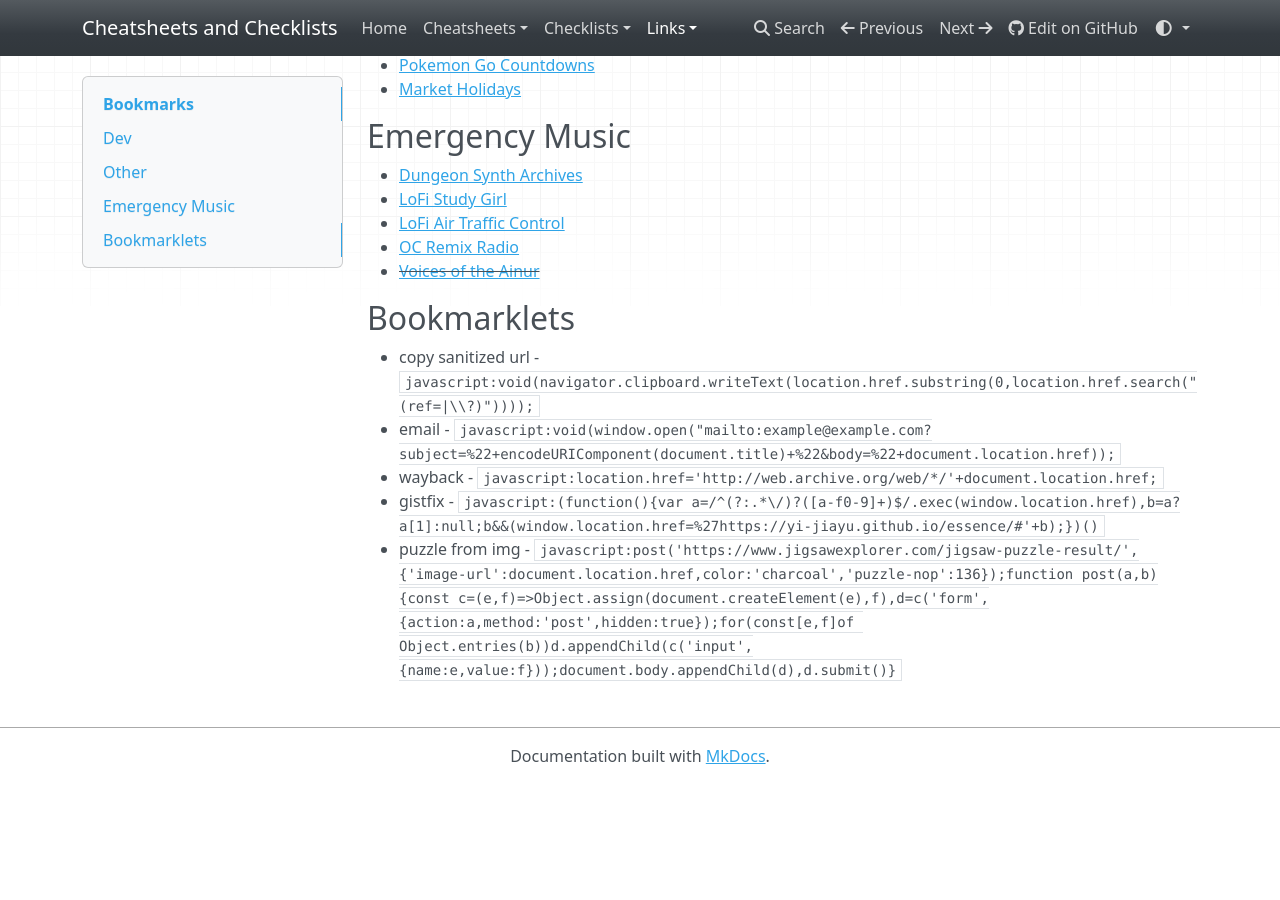
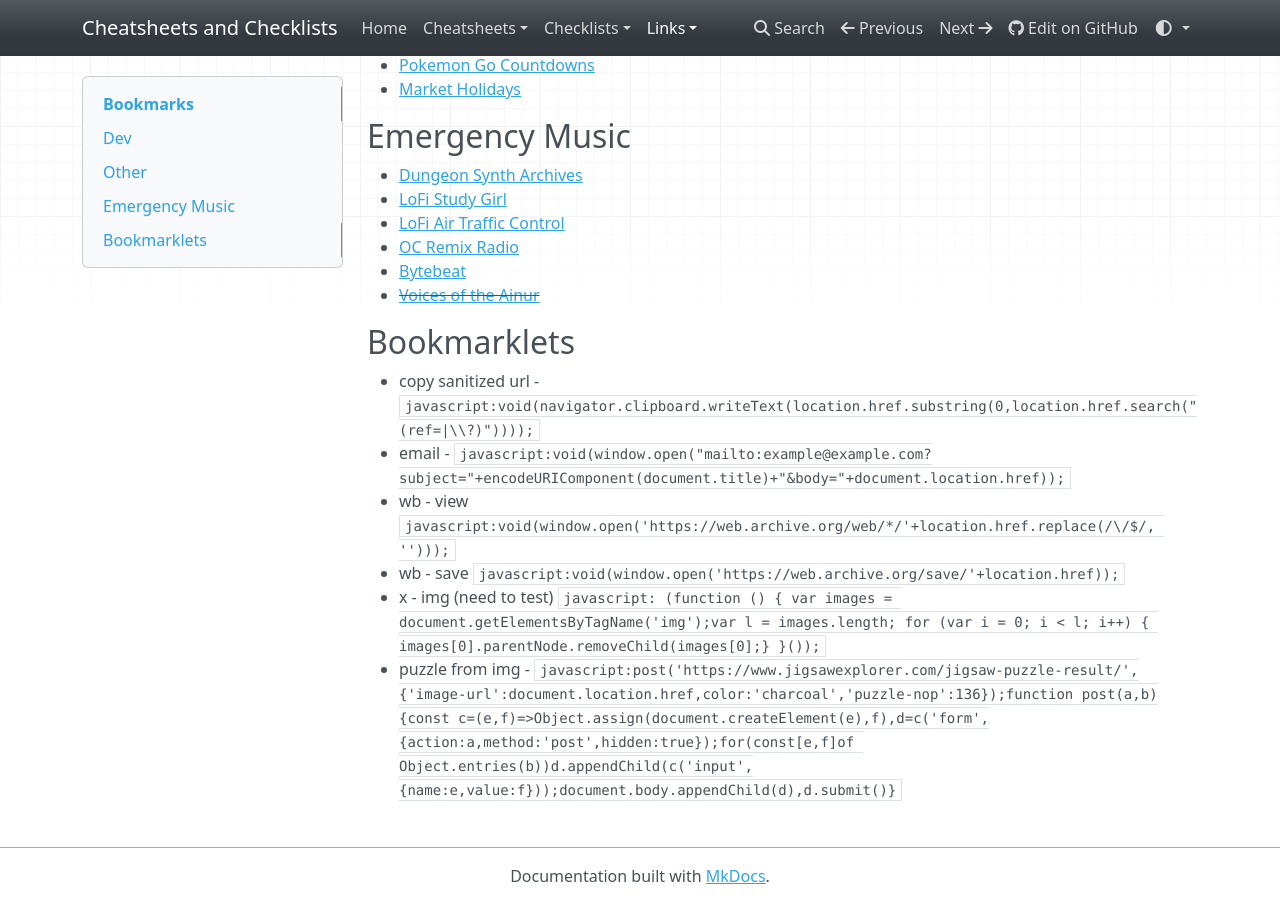
Before and after one commit to buckmanc/cheatsheets_and_checklists, an MkDocs documentation site: the page built from docs/links/bookmarks.md, in a window 1280 px wide and 900 px high, scrolled down 1053 px. Built offline with MkDocs 1.6.1, drawn with Linux system fonts in a browser that asks for light colours; nearby versions of some CDN libraries; before the commit the page ends 1837 px from its top, so only the background shows below that.

Commit message:
small additions

```diff
--- a/docs/links/bookmarks.md
+++ b/docs/links/bookmarks.md
@@ -46,12 +46,14 @@
 - [LoFi Study Girl](https://youtube.com/watch?v=jfKfPfyJRdk)
 - [LoFi Air Traffic Control](https://www.lofiatc.com/)
 - [OC Remix Radio](https://rainwave.cc/ocremix/)
+- [Bytebeat](https://dollchan.net/bytebeat/)
 - ~~[Voices of the Ainur](https://www.podchaser.com/podcasts/voices-of-the-ainur-1487083/episodes/recent)~~
 
 ## Bookmarklets
 
 - copy sanitized url - `javascript:void(navigator.clipboard.writeText(location.href.substring(0,location.href.search("(ref=|\\?)"))));`
-- email - `javascript:void(window.open("mailto:example@example.com?subject=%22+encodeURIComponent(document.title)+%22&body=%22+document.location.href));`
-- wayback - `javascript:location.href='http://web.archive.org/web/*/'+document.location.href; `
-- gistfix - `javascript:(function(){var a=/^(?:.*\/)?([a-f0-9]+)$/.exec(window.location.href),b=a?a[1]:null;b&&(window.location.href=%27https://yi-jiayu.github.io/essence/#'+b);})()`
+- email - `javascript:void(window.open("mailto:example@example.com?subject="+encodeURIComponent(document.title)+"&body="+document.location.href));`
+- wb - view `javascript:void(window.open('https://web.archive.org/web/*/'+location.href.replace(/\/$/, '')));`
+- wb - save `javascript:void(window.open('https://web.archive.org/save/'+location.href));`
+- x - img (need to test) `javascript: (function () { var images = document.getElementsByTagName('img');var l = images.length; for (var i = 0; i < l; i++) { images[0].parentNode.removeChild(images[0];} }());`
 - puzzle from img - `javascript:post('https://www.jigsawexplorer.com/jigsaw-puzzle-result/',{'image-url':document.location.href,color:'charcoal','puzzle-nop':136});function post(a,b){const c=(e,f)=>Object.assign(document.createElement(e),f),d=c('form',{action:a,method:'post',hidden:true});for(const[e,f]of Object.entries(b))d.appendChild(c('input',{name:e,value:f}));document.body.appendChild(d),d.submit()}`
```
Also changed, not shown: docs/cheatsheets/bash.md (+9 -0 lines), docs/cheatsheets/named_principles.md (+3 -0 lines), docs/cheatsheets/world_history_timeline.md (+3 -0 lines), 3 other files.
